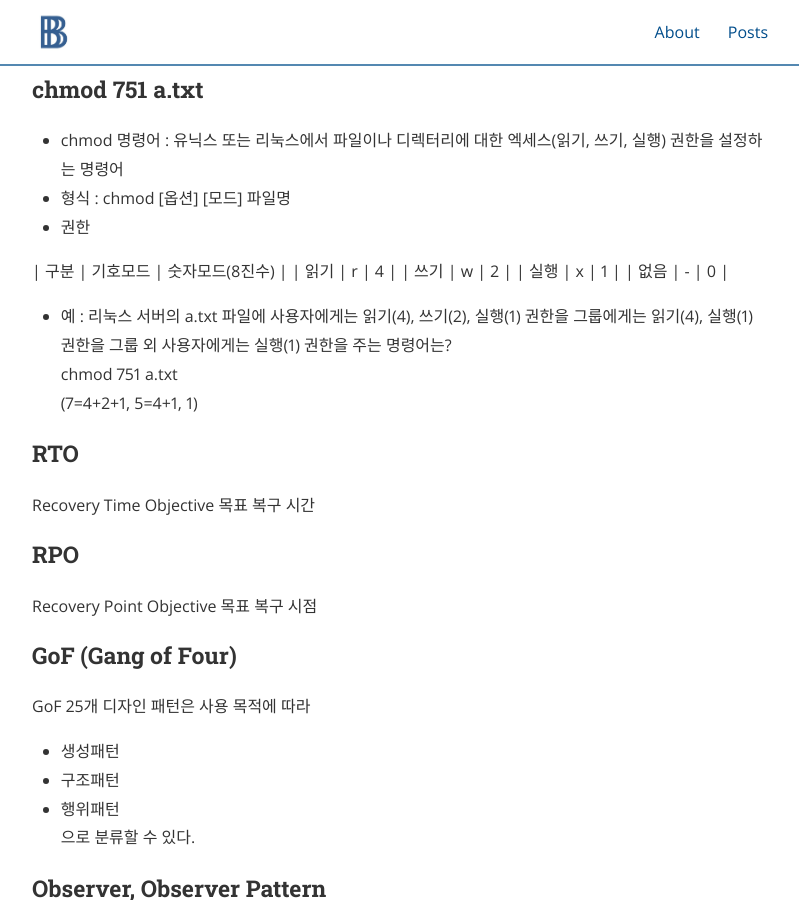
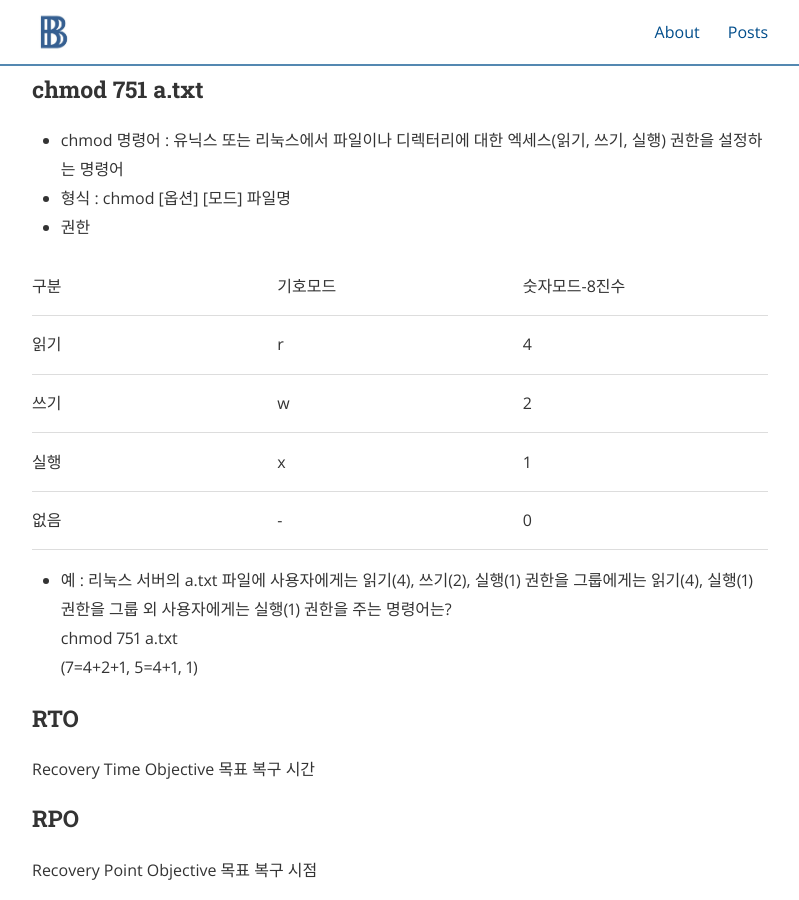
Before and after one commit to brightjy/brightjy.github.io, a Jekyll site: the page built from _posts/2020-12-18-정처기 실기 2회 리뷰.md, in a window 1280 px wide and 900 px high, scrolled down 2589 px. Shown: the whole window, without its empty margins (240-1039 px from the left). Built offline with Jekyll 4.4.1, drawn with Linux system fonts in a browser that asks for light colours; nearby versions of some CDN libraries.

Commit message:
fix table error

```diff
--- a/_posts/2020-12-18-정처기 실기 2회 리뷰.md
+++ b/_posts/2020-12-18-정처기 실기 2회 리뷰.md
@@ -127,11 +127,14 @@ COMMIT, ROLLBACK, GRANT, REVOKE
 * 형식 : chmod [옵션] [모드] 파일명
 * 권한
 
-| 구분 | 기호모드 | 숫자모드(8진수) |
+| 구분 | 기호모드 | 숫자모드-8진수 |
 | 읽기 | r | 4 |
 | 쓰기 | w | 2 |
 | 실행 | x | 1 |
 | 없음 | - | 0 |
+
+
+
 * 예 : 리눅스 서버의 a.txt 파일에 사용자에게는 읽기(4), 쓰기(2), 실행(1) 권한을 그룹에게는 읽기(4), 실행(1) 권한을 그룹 외 사용자에게는 실행(1) 권한을 주는 명령어는?
 chmod 751 a.txt
 (7=4+2+1, 5=4+1, 1)
```
